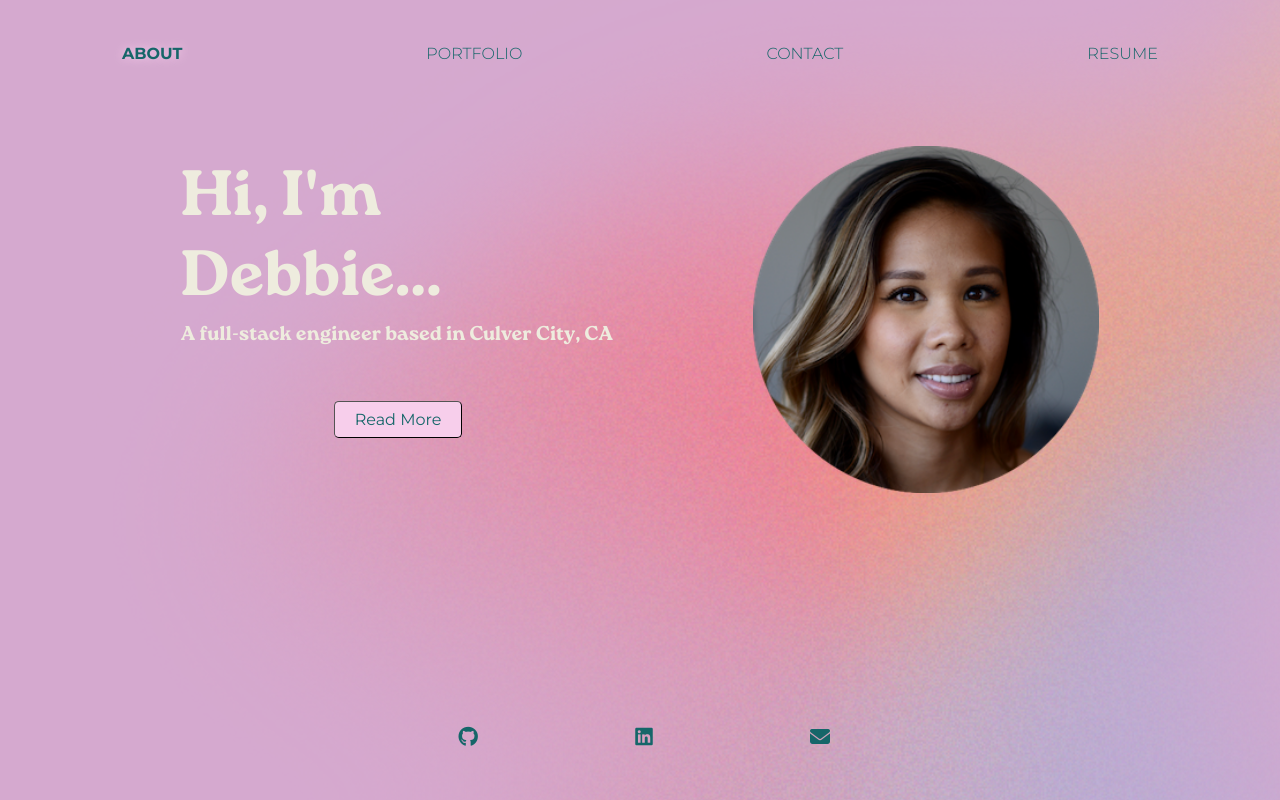
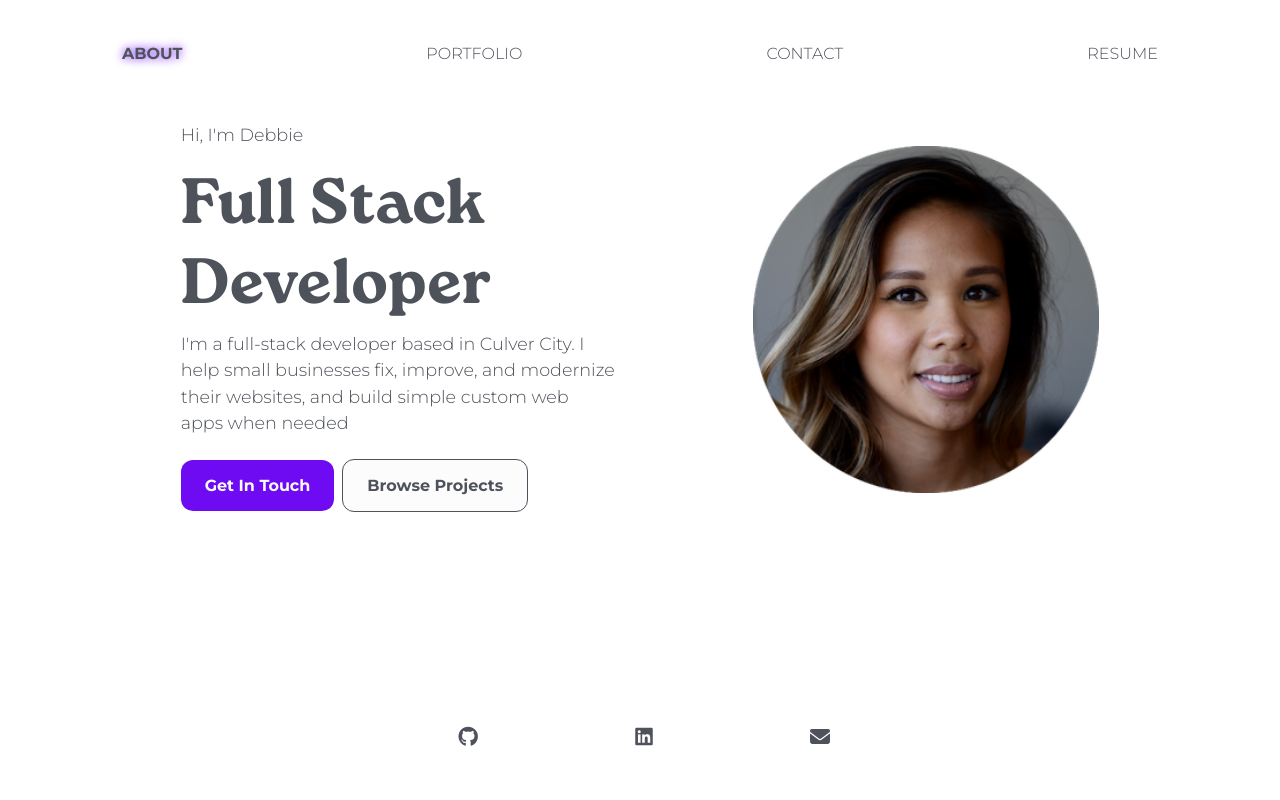
Before and after one commit to dneflas/react-portfolio, a React (Create React App) app: page /react-portfolio/about in a window 1280 px wide. Built offline with nearby package versions, Linux system fonts and the light colour scheme.

Commit message:
update about page

```diff
--- a/src/App.css
+++ b/src/App.css
@@ -1,22 +1,24 @@
 @font-face {
   font-family: "rocaTwoRegular";
-  src: local("rocaTwoRegular"),
+  src:
+    local("rocaTwoRegular"),
     url("./assets/rocaTwoRegular.ttf") format("trueType");
 }
 
 @font-face {
   font-family: "rocaOneBlack";
-  src: local("rocaOneBlack"),
+  src:
+    local("rocaOneBlack"),
     url("./assets/rocaOneBlack.ttf") format("trueType");
 }
 
 :root {
-  --primary: #f7ceeb;
-  --secondary: #fbeff7;
+  --primary: #6e0bf2;
+  --secondary: #a97cff;
   --tertiary: #f099d8;
-  --light: #eeecde;
-  --dark: #156669;
-  --border-radius: 0.3rem;
+  --light: #fcfcfd;
+  --dark: #4e525a;
+  --border-radius: 0.75rem;
   --spacing-one: calc(1rem * 0.25);
   --spacing-two: calc(1rem * 0.5);
   --spacing-three: 1rem;
@@ -32,7 +34,7 @@
 
 body {
   /* background-color: var(--light); */
-  background-image: url(./assets/bg-2.png);
+  /* background-image: url(./assets/bg-2.png); */
   margin: 0;
   padding: 0;
 
@@ -110,10 +112,6 @@ nav a:hover {
   font-weight: bold;
 }
 
-.intro {
-  font-family: var(--primary-font);
-}
-
 .page-title {
   text-align: center;
   width: 100%;
@@ -144,21 +142,34 @@ nav a:hover {
 .btn {
   font-family: var(--secondary-font);
   font-size: 1rem;
+  font-weight: bold;
   text-decoration: none;
-  padding: 0.5rem 1.2rem;
+  padding: 1rem 1.5rem;
   margin: 5px 0;
   border-radius: var(--border-radius);
-  color: var(--dark);
   outline: none;
-  border-width: 1px;
-  border-style: outset;
-  border-color: buttonborder;
+  border: none;
+}
+
+.primary {
+  color: var(--light);
   background-color: var(--primary);
 }
 
-.btn:hover {
+.secondary {
   color: var(--dark);
-  background-color: var(--tertiary);
+  background-color: var(--light);
+  border: var(--dark) 1px solid;
+}
+
+.btn.primary:hover {
+  background-color: var(--secondary);
+}
+
+.btn.secondary:hover {
+  color: var(--light);
+  background-color: var(--dark);
+  border: none;
 }
 
 .btn-inline {
@@ -180,8 +191,11 @@ nav a:hover {
 .project-hover {
   min-height: 400px;
   border: 2px solid #000;
-  box-shadow: 20px 20px var(--secondary), 20px 20px 0px 2px var(--dark),
-    40px 40px var(--tertiary), 40px 40px 0px 2px var(--dark);
+  box-shadow:
+    20px 20px var(--secondary),
+    20px 20px 0px 2px var(--dark),
+    40px 40px var(--tertiary),
+    40px 40px 0px 2px var(--dark);
   z-index: 999;
 }
 
@@ -213,8 +227,11 @@ nav a:hover {
   margin: 10%;
   padding: 5% 0%;
   border: 2px solid #000;
-  box-shadow: 20px 20px var(--secondary), 20px 20px 0px 2px var(--dark),
-    40px 40px var(--tertiary), 40px 40px 0px 2px var(--dark);
+  box-shadow:
+    20px 20px var(--secondary),
+    20px 20px 0px 2px var(--dark),
+    40px 40px var(--tertiary),
+    40px 40px 0px 2px var(--dark);
 }
 
 .card-header {
--- a/src/components/About/index.js
+++ b/src/components/About/index.js
@@ -3,21 +3,23 @@ import React, { useState } from "react";
 import profilePic from "../../assets/profile.png";
 
 function About() {
-  const [showMore, setShowMore] = useState(false);
-
   return (
-    <section className="text-light" id="about">
+    <section className="" id="about">
       <div className=" flex-row px-3 py-5 justify-space-around">
         <div className="my-auto px-auto col-5">
-          <h1 className="intro">Hi, I'm Debbie...</h1>
-          <h5>A full-stack engineer based in Culver City, CA</h5>
-          <div className="text-center">
-            <button
-              onClick={() => setShowMore(true)}
-              className={`btn my-5 ${showMore === true && "display-none"}`}
-            >
-              Read More
-            </button>
+          <p>Hi, I'm Debbie </p>
+          <h1>
+            <span>Full</span> Stack <br />
+            Developer
+          </h1>
+          <p>
+            I'm a full-stack developer based in Culver City. I help small
+            businesses fix, improve, and modernize their websites, and build
+            simple custom web apps when needed
+          </p>
+          <div>
+            <button className="btn primary mr-2">Get In Touch</button>
+            <button className="btn secondary">Browse Projects</button>
           </div>
         </div>
         <img
@@ -28,18 +30,10 @@ function About() {
         />
       </div>
 
-      <div className={`px-3 ${showMore === false && "display-none"}`}>
+      {/* <div className={`px-3 ${showMore === false && "display-none"}`}>
         <h2 className="py-2">About Me</h2>
         <p className="mb-2" id="about-text">
-          {/* A full-stack web developer with a recently earned certificate in
-        full-stack development from UCLA Extensions. I am Javascript-fluent with
-        developed skills in Node.js, React.js, and mobile-first responsive
-        design, with an eye for catching details. I have experience building
-        single-page MERN stack applications. I’ve worked on teams of four to
-        develop an inventory management application and a press-list management
-        application for local businesses. I am looking forward to joining a
-        quality-driven team to approach programming challenges from different
-        angles, and to engage in meaningful development. */}
+
           I am a dedicated and passionate full-stack web developer, equipped
           with a recent certificate in full-stack development from UCLA
           Extensions. My journey in the world of web development has been driven
@@ -61,7 +55,7 @@ function About() {
           If you're seeking a dedicated and skilled full-stack developer to join
           your team, I'm excited to be considered for the opportunity.
         </p>
-      </div>
+      </div> */}
     </section>
   );
 }
```
